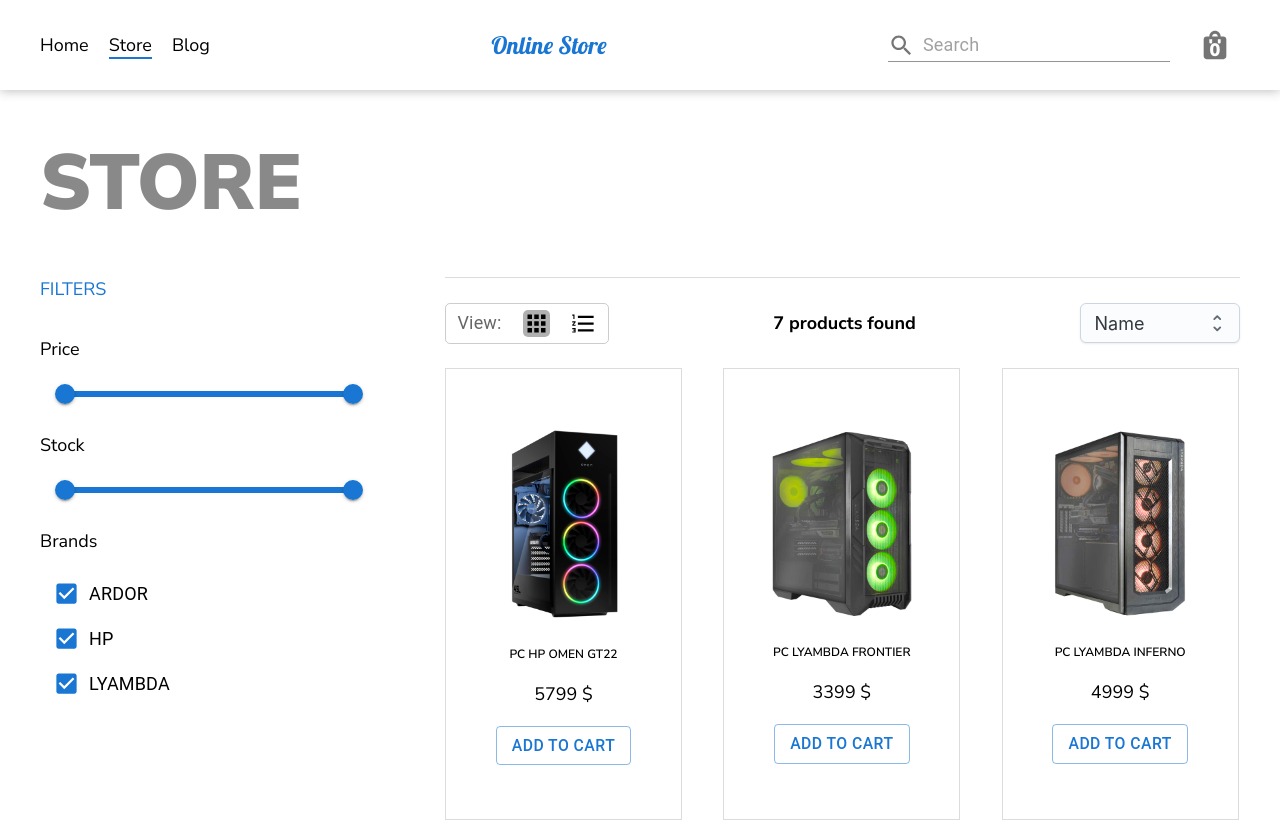
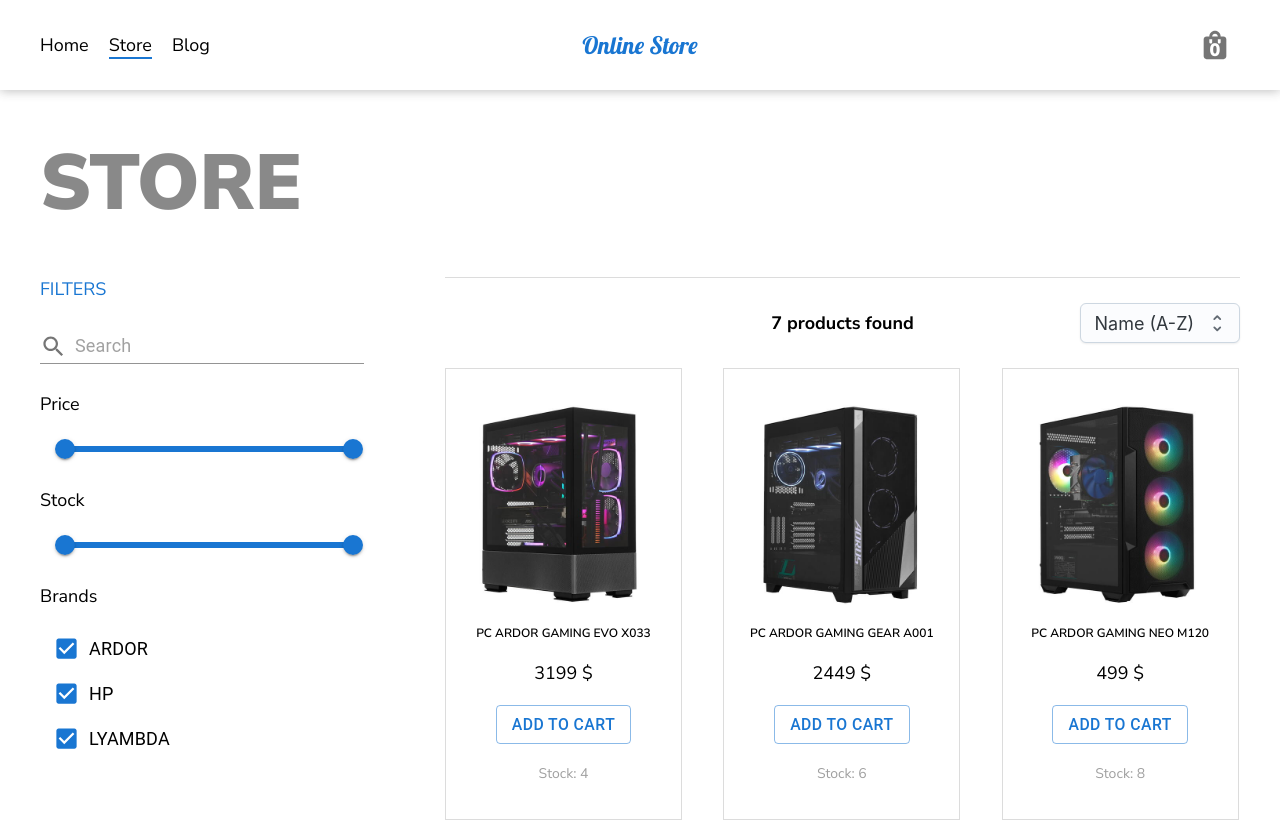
Before and after one commit to MikhailStn/online-store, a React (Vite) app: page /store in a window 1280 px wide. Shown: the top 822 px of the page. Built offline with nearby package versions, Linux system fonts and the light colour scheme.

Commit message:
feat: implement sorting

```diff
--- a/src/app/store.ts
+++ b/src/app/store.ts
@@ -3,14 +3,16 @@
 import mainSliderSlice from "../store/mainSlider";
 import productPathSlice from "../store/productPath";
 import cartListSlice from "../store/cartList";
-import productsList from "../store/productsList";
+import productsListSlice from "../store/productsList";
+import filtersOptionsSlice from "../store/filtersOptions";
 
 const rootReducer = combineReducers({
   headerNav: headerNavSlice,
   mainSlider: mainSliderSlice,
   productPath: productPathSlice,
   cartList: cartListSlice,
-  productList: productsList,
+  productList: productsListSlice,
+  filtersOptions: filtersOptionsSlice,
 });
 
 export const store = configureStore({
--- a/src/components/header/header.scss
+++ b/src/components/header/header.scss
@@ -63,6 +63,8 @@
     display: flex;
     align-items: center;
     column-gap: 20px;
+    width: 170px;
+    justify-content: flex-end;
   }
 
   &__logo {
--- a/src/components/header/header.tsx
+++ b/src/components/header/header.tsx
@@ -2,8 +2,7 @@
 import { Link } from "react-router-dom";
 import { useAppDispatch, useAppSelector } from "../../app/hooks";
 import { setActiveCart, setActiveHome, setActiveStore, setActiveBlog } from "../../store/headerNav";
-import { IconButton, TextField, InputAdornment } from "@mui/material";
-import SearchIcon from "@mui/icons-material/Search";
+import { IconButton } from "@mui/material";
 import ShoppingBagIcon from "@mui/icons-material/ShoppingBag";
 
 export function Header() {
@@ -34,17 +33,6 @@
         </nav>
         <p className="header__logo">Online Store</p>
         <div className="header__search_container">
-          <TextField
-            variant="standard"
-            placeholder="Search"
-            InputProps={{
-              startAdornment: (
-                <InputAdornment position="start">
-                  <SearchIcon />
-                </InputAdornment>
-              ),
-            }}
-          ></TextField>
           <Link className={state.classNameCart} to="/cart" onClick={() => dispatch(setActiveCart())}>
             <IconButton style={{ width: "100%", height: "100%" }}>
               <ShoppingBagIcon style={{ width: "100px", height: "100%" }}></ShoppingBagIcon>
--- a/src/components/productCard/productCard.scss
+++ b/src/components/productCard/productCard.scss
@@ -38,4 +38,9 @@
     text-decoration: none;
     color: #000;
   }
+
+  &__stock {
+    font-size: 14px;
+    color: #00000060;
+  }
 }
--- a/src/components/productCard/productCard.tsx
+++ b/src/components/productCard/productCard.tsx
@@ -12,6 +12,7 @@
   name: string;
   price: number | string;
   id: string;
+  stock: number;
 };
 
 export function ProductCard(props: Props) {
@@ -52,6 +53,7 @@
         >
           {productsArray.includes(props.id) ? "Remove from cart" : "Add to cart"}
         </Button>
+        <span className="product__stock">Stock: {props.stock}</span>
       </div>
     </Link>
   );
--- a/src/components/storePageComponents/filters/filters.scss
+++ b/src/components/storePageComponents/filters/filters.scss
@@ -31,4 +31,9 @@
     color: #1976d2;
     margin-top: 0;
   }
+
+  &__search {
+    width: 90%;
+    margin: 10px 0 !important;
+  }
 }
--- a/src/components/storePageComponents/filters/filters.tsx
+++ b/src/components/storePageComponents/filters/filters.tsx
@@ -1,74 +1,163 @@
 import "./filters.scss";
 import { Slider, Box } from "@mui/material";
-import { useEffect, useState } from "react";
+import { useEffect } from "react";
 import { products, brands } from "../../../data/products";
-import { useAppDispatch } from "../../../app/hooks";
+import { useAppDispatch, useAppSelector } from "../../../app/hooks";
 import { setFilter } from "../../../store/productsList";
 import FormGroup from "@mui/material/FormGroup";
 import FormControlLabel from "@mui/material/FormControlLabel";
 import Checkbox from "@mui/material/Checkbox";
-
-const currBrands = brands.slice(0);
+import { TextField, InputAdornment } from "@mui/material";
+import SearchIcon from "@mui/icons-material/Search";
+import { setPrice, setStock, setBrands, setSearchValue } from "../../../store/filtersOptions";
 
 export function Filters() {
   const dispatch = useAppDispatch();
+  const price = useAppSelector((state) => state.filtersOptions.price);
+  const stock = useAppSelector((state) => state.filtersOptions.stock);
+  const activeBrands = useAppSelector((state) => state.filtersOptions.brands);
+  const sortBy = useAppSelector((state) => state.filtersOptions.sortBy);
+  const searchValue = useAppSelector((state) => state.filtersOptions.searchValue);
 
   const pricesArr: number[] = [];
   products.forEach((el) => pricesArr.push(el.price));
   const minPrice = () => pricesArr.reduce((x, y) => Math.min(x, y));
   const maxPrice = () => pricesArr.reduce((x, y) => Math.max(x, y));
-  const [price, setPrice] = useState<number[]>([minPrice(), maxPrice()]);
 
   const stockArr: number[] = [];
   products.forEach((el) => stockArr.push(el.stock));
   const minStock = () => stockArr.reduce((x, y) => Math.min(x, y));
   const maxStock = () => stockArr.reduce((x, y) => Math.max(x, y));
-  const [stock, setStock] = useState<number[]>([minStock(), maxStock()]);
 
   const handleChangePrice = (_event: Event, newValue: number | number[]) => {
-    setPrice(newValue as number[]);
+    dispatch(setPrice(newValue as number[]));
   };
 
   const handleChangeStock = (_event: Event, newValue: number | number[]) => {
-    setStock(newValue as number[]);
+    dispatch(setStock(newValue as number[]));
   };
 
   const updateStore = () => {
     const sortedArray = [];
-    for (let i = 0; i < products.length; i++) {
-      if (
-        products[i].price <= price[1] &&
-        products[i].price >= price[0] &&
-        products[i].stock <= stock[1] &&
-        products[i].stock >= stock[0] &&
-        currBrands.includes(products[i].brand)
-      ) {
-        sortedArray.push(products[i]);
-      }
+    switch (sortBy) {
+      case "name":
+        {
+          const sortedByName = [...products].sort((a, b) => (a.name > b.name ? 1 : -1));
+          for (let i = 0; i < sortedByName.length; i++) {
+            if (
+              sortedByName[i].price <= price[1] &&
+              sortedByName[i].price >= price[0] &&
+              sortedByName[i].stock <= stock[1] &&
+              sortedByName[i].stock >= stock[0] &&
+              activeBrands.includes(sortedByName[i].brand) &&
+              sortedByName[i].name.includes(searchValue.toUpperCase())
+            ) {
+              sortedArray.push(sortedByName[i]);
+            }
+          }
+        }
+        break;
+
+      case "price-asc":
+        {
+          const sortedByPriceAsc = [...products].sort((a, b) => (a.price > b.price ? 1 : -1));
+          for (let i = 0; i < sortedByPriceAsc.length; i++) {
+            if (
+              sortedByPriceAsc[i].price <= price[1] &&
+              sortedByPriceAsc[i].price >= price[0] &&
+              sortedByPriceAsc[i].stock <= stock[1] &&
+              sortedByPriceAsc[i].stock >= stock[0] &&
+              activeBrands.includes(sortedByPriceAsc[i].brand) &&
+              sortedByPriceAsc[i].name.includes(searchValue.toUpperCase())
+            ) {
+              sortedArray.push(sortedByPriceAsc[i]);
+            }
+          }
+        }
+        break;
+
+      case "price-desc":
+        {
+          const sortedByPriceDesc = [...products].sort((a, b) => (a.price > b.price ? -1 : 1));
+          for (let i = 0; i < sortedByPriceDesc.length; i++) {
+            if (
+              sortedByPriceDesc[i].price <= price[1] &&
+              sortedByPriceDesc[i].price >= price[0] &&
+              sortedByPriceDesc[i].stock <= stock[1] &&
+              sortedByPriceDesc[i].stock >= stock[0] &&
+              activeBrands.includes(sortedByPriceDesc[i].brand) &&
+              sortedByPriceDesc[i].name.includes(searchValue.toUpperCase())
+            ) {
+              sortedArray.push(sortedByPriceDesc[i]);
+            }
+          }
+        }
+        break;
+
+      case "stock-desc":
+        {
+          const sortedByStockDesc = [...products].sort((a, b) => (a.stock > b.stock ? -1 : 1));
+          for (let i = 0; i < sortedByStockDesc.length; i++) {
+            if (
+              sortedByStockDesc[i].price <= price[1] &&
+              sortedByStockDesc[i].price >= price[0] &&
+              sortedByStockDesc[i].stock <= stock[1] &&
+              sortedByStockDesc[i].stock >= stock[0] &&
+              activeBrands.includes(sortedByStockDesc[i].brand) &&
+              sortedByStockDesc[i].name.includes(searchValue.toUpperCase())
+            ) {
+              sortedArray.push(sortedByStockDesc[i]);
+            }
+          }
+        }
+        break;
+
+      case "stock-asc":
+        {
+          const sortedByStockAsc = [...products].sort((a, b) => (a.stock > b.stock ? 1 : -1));
+          for (let i = 0; i < sortedByStockAsc.length; i++) {
+            if (
+              sortedByStockAsc[i].price <= price[1] &&
+              sortedByStockAsc[i].price >= price[0] &&
+              sortedByStockAsc[i].stock <= stock[1] &&
+              sortedByStockAsc[i].stock >= stock[0] &&
+              activeBrands.includes(sortedByStockAsc[i].brand) &&
+              sortedByStockAsc[i].name.includes(searchValue.toUpperCase())
+            ) {
+              sortedArray.push(sortedByStockAsc[i]);
+            }
+          }
+        }
+        break;
     }
     dispatch(setFilter(sortedArray));
   };
 
   useEffect(() => {
     updateStore();
-  }, [price, stock]);
-
-  const addBrand = (el: string) => {
-    currBrands.push(el);
-    updateStore();
-  };
-
-  const removeBrand = (el: string) => {
-    const i = currBrands.indexOf(el);
-    currBrands.splice(i, 1);
-    updateStore();
-  };
+  }, [price, stock, sortBy, searchValue, activeBrands]);
 
   return (
     <div className="filters">
       <p className="filters__sub">filters</p>
       <div className="filters__content">
         <div className="filters__visible">
+          <TextField
+            className="filters__search"
+            variant="standard"
+            placeholder="Search"
+            InputProps={{
+              startAdornment: (
+                <InputAdornment position="start">
+                  <SearchIcon />
+                </InputAdornment>
+              ),
+            }}
+            value={searchValue}
+            onChange={(e) => {
+              dispatch(setSearchValue(e.target.value));
+            }}
+          ></TextField>
           <p>Price</p>
           <Box sx={{ maxWidth: "300px", marginLeft: "25px", width: "80%" }}>
             <Slider
@@ -95,15 +184,9 @@
               return (
                 <FormControlLabel
                   key={el}
-                  control={
-                    <Checkbox
-                      defaultChecked
-                      onChange={(e) => {
-                        e.target.checked ? addBrand(el) : removeBrand(el);
-                      }}
-                    />
-                  }
+                  control={<Checkbox onChange={() => dispatch(setBrands(el))} />}
                   label={el}
+                  checked={activeBrands.includes(el) ? true : false}
                 />
               );
             })}
--- a/src/components/storePageComponents/products/products.scss
+++ b/src/components/storePageComponents/products/products.scss
@@ -7,16 +7,11 @@
   justify-content: space-between;
   padding-bottom: 40px;
 
-  &__sub {
-    font-size: 24px;
-    color: rgba(0, 0, 0, 0.379);
-  }
-
   &__wrapper {
     border-top: 1px solid rgba(0, 0, 0, 0.137);
-    border-bottom: 1px solid rgba(0, 0, 0, 0.137);
     width: 70%;
     max-width: 795px;
+    height: max-content;
   }
 
   &__filters {
@@ -24,43 +19,25 @@
     display: flex;
     padding: 20px 0;
     align-items: center;
-    justify-content: space-between;
-  }
-
-  &__filters_view {
-    flex-direction: row !important;
-    column-gap: 10px;
-    border: 1px solid rgba(128, 128, 128, 0.393) !important;
-    padding: 6px !important;
-    border-radius: 5px !important;
-    width: 150px;
-    justify-content: space-around;
-  }
-
-  &__filters_view:hover {
-    background-color: #f0f4f8;
-  }
-
-  &__filters_radio_btns {
-    flex-direction: row !important;
-    column-gap: 20px;
-  }
-
-  &__filters_radio {
-    margin: 0 !important;
-    transition: 0.3s;
-    border-radius: 5px;
-  }
-
-  &__filters_view_sub {
-    line-height: 1 !important;
-    display: flex;
-    align-items: center;
+    justify-content: center;
+    position: relative;
   }
 
   &__filters_select {
     width: 160px !important;
     height: 40px !important;
+    position: absolute !important;
+    right: 0;
+    cursor: pointer;
+    padding: 10px;
+    outline: none;
+    border-radius: 5px;
+    border: 1px solid rgba(0, 0, 0, 0.322);
+  }
+
+  &__filters_option {
+    cursor: pointer !important;
+    height: 100px;
   }
 
   &__filters_counter {
--- a/src/components/storePageComponents/products/products.tsx
+++ b/src/components/storePageComponents/products/products.tsx
@@ -1,54 +1,113 @@
 import "./products.scss";
 import { ProductCard } from "../../productCard/productCard";
-import { useAppSelector } from "../../../app/hooks";
-import FormControl from "@mui/material/FormControl";
+import { useAppSelector, useAppDispatch } from "../../../app/hooks";
 import { Select, Option } from "@mui/joy";
-import { FormControlLabel, FormLabel, RadioGroup } from "@mui/material";
-import AppsIcon from "@mui/icons-material/Apps";
-import FormatListNumberedIcon from "@mui/icons-material/FormatListNumbered";
+import { setSortBy } from "../../../store/filtersOptions";
+import { useEffect, useState } from "react";
 
 export function Products() {
   const products = useAppSelector((state) => state.productList.prodList);
+  const currentSortBy = useAppSelector((state) => state.filtersOptions.sortBy);
+  const dispatch = useAppDispatch();
+
+  const [currentSort, setCurrentSort] = useState("Name (A-Z)");
+
+  const changeCurrentSort = () => {
+    switch (currentSortBy) {
+      case "name":
+        {
+          setCurrentSort("Name (A-Z)");
+        }
+        break;
+      case "price-asc":
+        {
+          setCurrentSort("Price (ASC)");
+        }
+        break;
+      case "price-desc":
+        {
+          setCurrentSort("Price (DESC)");
+        }
+        break;
+
+      case "stock-asc":
+        {
+          setCurrentSort("Stock (Less - More)");
+        }
+        break;
+      case "stock-desc":
+        {
+          setCurrentSort("Stock (More - Less)");
+        }
+        break;
+    }
+  };
+
+  useEffect(() => {
+    changeCurrentSort();
+  }, [currentSortBy]);
 
   return (
     <div className="items__wrapper">
       <div className="items__filters">
-        <FormControl className="items__filters_view">
-          <FormLabel className="items__filters_view_sub" id="view-radio-group">
-            View:
-          </FormLabel>
-          <RadioGroup className="items__filters_radio_btns" name="controlled-view-radio-group">
-            <FormControlLabel
-              className="items__filters_radio items__filters_radio_active"
-              value="column"
-              control={<AppsIcon />}
-              label={""}
-            />
-            <FormControlLabel
-              className="items__filters_radio"
-              value="list"
-              control={<FormatListNumberedIcon />}
-              label={""}
-            />
-          </RadioGroup>
-        </FormControl>
         <p className="items__filters_counter">{products.length} products found</p>
-        <Select className="items__filters_select" defaultValue="Name">
-          <Option value="Name">Name</Option>
-          <Option value="Price (ASC)">Price (ASC)</Option>
-          <Option value="Price (DESC)">Price (DESC)</Option>
-          <Option value="Stock (ASC)">Stock (ASC)</Option>
-          <Option value="Stock (DESC)">Stock (DESC)</Option>
+        <Select className="items__filters_select" value={currentSort}>
+          <Option className="items__filters_Option" id="sort-Option" value="Sort by" disabled>
+            Sort by:
+          </Option>
+          <Option
+            value="Name (A-Z)"
+            id="name"
+            onClick={() => {
+              dispatch(setSortBy("name"));
+            }}
+          >
+            Name (A-Z)
+          </Option>
+          <Option
+            value="Price (ASC)"
+            id="price-asc"
+            onClick={() => {
+              dispatch(setSortBy("price-asc"));
+            }}
+          >
+            Price (ASC)
+          </Option>
+          <Option
+            value="Price (DESC)"
+            id="price-desc"
+            onClick={() => {
+              dispatch(setSortBy("price-desc"));
+            }}
+          >
+            Price (DESC)
+          </Option>
+          <Option
+            value="Stock (More - Less)"
+            id="stock-asc"
+            onClick={() => {
+              dispatch(setSortBy("stock-desc"));
+            }}
+          >
+            Stock (More - Less)
+          </Option>
+          <Option
+            value="Stock (Less - More)"
+            id="stock-desc"
+            onClick={() => {
+              dispatch(setSortBy("stock-asc"));
+            }}
+          >
+            Stock (Less - More)
+          </Option>
         </Select>
       </div>
       <div className="items">
-        {products.length == 0 ? (
-          <p className="items__sub">No items found</p>
-        ) : (
-          products.map((el) => {
-            return <ProductCard key={el.id} image={el.images[0]} name={el.name} price={el.price} id={el.id} />;
-          })
-        )}
+        {products.map((el) => {
+          return (
+            <ProductCard key={el.id} image={el.images[0]} name={el.name} price={el.price} id={el.id} stock={el.stock} />
+          );
+        })}
       </div>
     </div>
   );
--- /dev/null
+++ b/src/store/filtersOptions.ts
@@ -0,0 +1,50 @@
+import { createSlice } from "@reduxjs/toolkit";
+import { brands } from "../data/products";
+import { products } from "../data/products";
+
+const pricesArr: number[] = [];
+products.forEach((el) => pricesArr.push(el.price));
+const minPrice = () => pricesArr.reduce((x, y) => Math.min(x, y));
+const maxPrice = () => pricesArr.reduce((x, y) => Math.max(x, y));
+
+const stockArr: number[] = [];
+products.forEach((el) => stockArr.push(el.stock));
+const minStock = () => stockArr.reduce((x, y) => Math.min(x, y));
+const maxStock = () => stockArr.reduce((x, y) => Math.max(x, y));
+
+const filtersOptionsSlice = createSlice({
+  name: "filters-options",
+  initialState: {
+    price: [minPrice(), maxPrice()],
+    stock: [minStock(), maxStock()],
+    brands: brands,
+    searchValue: "",
+    sortBy: "name",
+  },
+  reducers: {
+    setPrice(state, action) {
+      state.price[0] = action.payload[0];
+      state.price[1] = action.payload[1];
+    },
+    setStock(state, action) {
+      state.stock = action.payload;
+    },
+    setBrands(state, action) {
+      if (state.brands.includes(action.payload)) {
+        const i = state.brands.indexOf(action.payload);
+        state.brands.splice(i, 1);
+      } else {
+        state.brands.push(action.payload);
+      }
+    },
+    setSearchValue(state, action) {
+      state.searchValue = action.payload;
+    },
+    setSortBy(state, action) {
+      state.sortBy = action.payload;
+    },
+  },
+});
+
+export default filtersOptionsSlice.reducer;
+export const { setPrice, setStock, setBrands, setSearchValue, setSortBy } = filtersOptionsSlice.actions;
```
Also changed, not shown: src/components/mainPageComponents/novelties/novelties.tsx (+8 -1 lines), src/components/mainPageComponents/recommend/recommend.tsx (+14 -5 lines).
